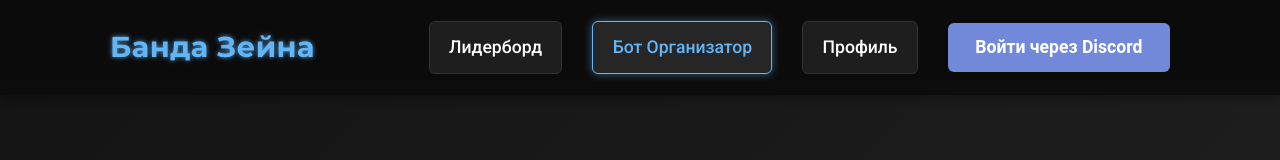
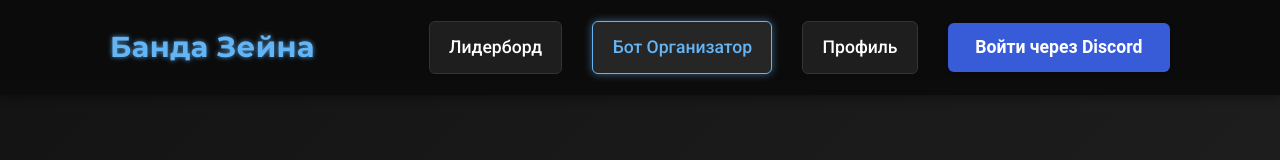
Before and after one commit to nerkean/zeynsite2.0, a website: page bot.html in a window 1280 px wide. Shown: the top 160 px of the page. Drawn offline with nearby package versions, Linux system fonts and the light colour scheme; a web font is replaced by a local one.

Commit message:
fkkkkkkkkkkk

```diff
--- a/css/botpage.css
+++ b/css/botpage.css
@@ -1,28 +1,3 @@
-:root {
-  --bg-body: #0c0c0c;
-  --bg-section-dark: #141414;
-  --bg-section-medium: #212121;
-  --bg-header: rgba(12, 12, 12, 0.9);
-  --bg-card: #141414;
-  --bg-modal: #2b2d31;
-  --bg-code-inline: #2c2c38;
-  --text-primary: #d1d1d1;
-  --text-heading: #ffffff;
-  --text-footer: #8a8a8a;
-  --text-link-footer: #8a8a8a;
-  --accent-primary: #64b5f6;
-  --accent-primary-hover: #42a5f5;
-  --accent-discord: #7289da;
-  --accent-discord-hover: #5865f2;
-  --accent-danger: #f44336;
-  --accent-danger-hover: #e53935;
-  --border-light: #333;
-  --border-medium: #262626;
-  --font-body: 'Roboto', sans-serif;
-  --font-heading: 'Montserrat', sans-serif;
-  --font-code: 'Fira Code', monospace;
-}
-
 body.bot-page {
   background-color: var(--bg-body);
   color: var(--text-primary);
--- a/css/common.css
+++ b/css/common.css
@@ -15,8 +15,8 @@
 
   --accent-primary: #64b5f6;
   --accent-primary-hover: #42a5f5;
-  --accent-discord: #7289da;
-  --accent-discord-hover: #5865f2;
+  --accent-discord: #385bd8;
+  --accent-discord-hover: #2f3ff0;
   --accent-danger: #f44336;
   --accent-danger-hover: #e53935;
   --success-color: #4CAF50;
```
